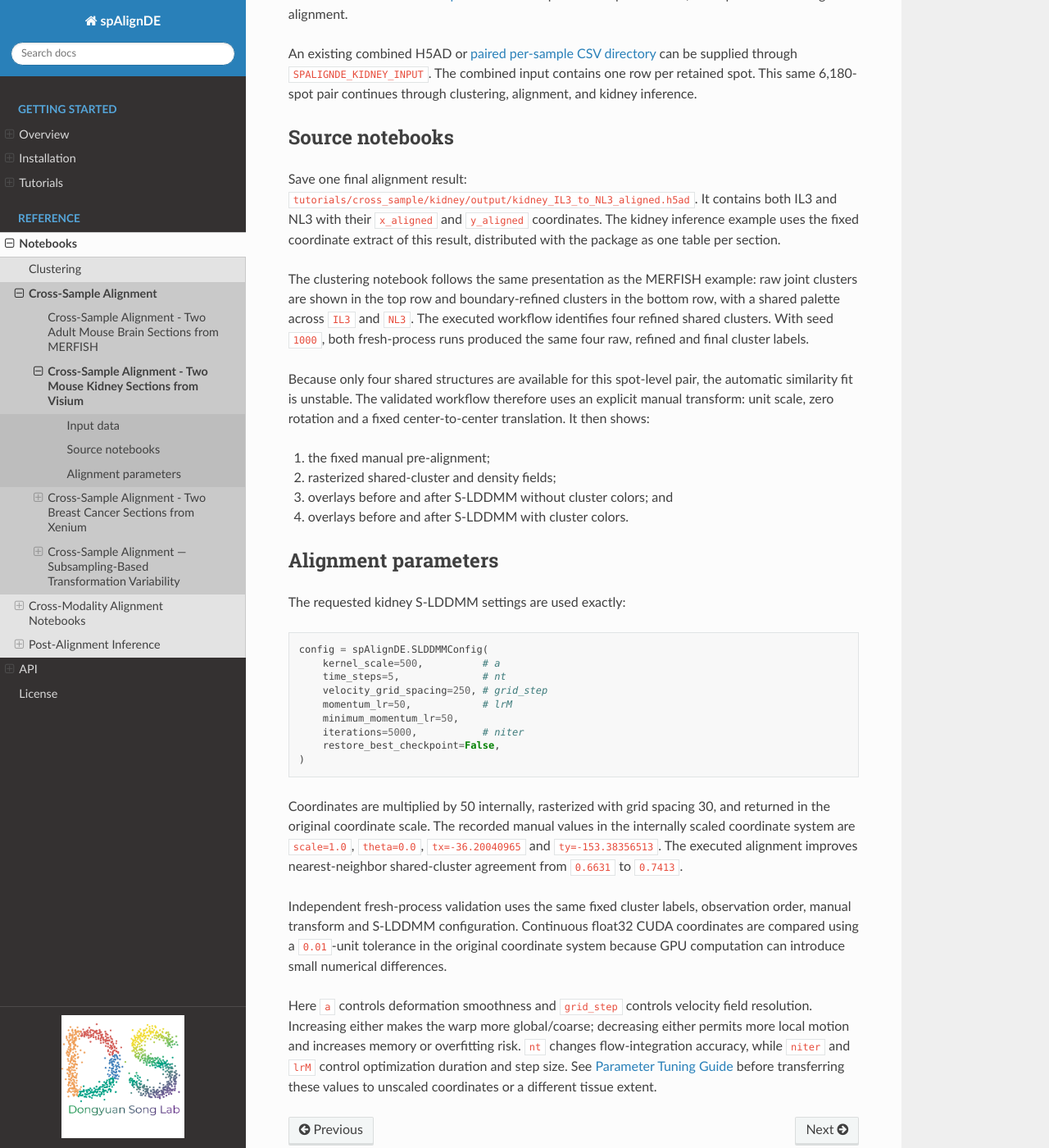
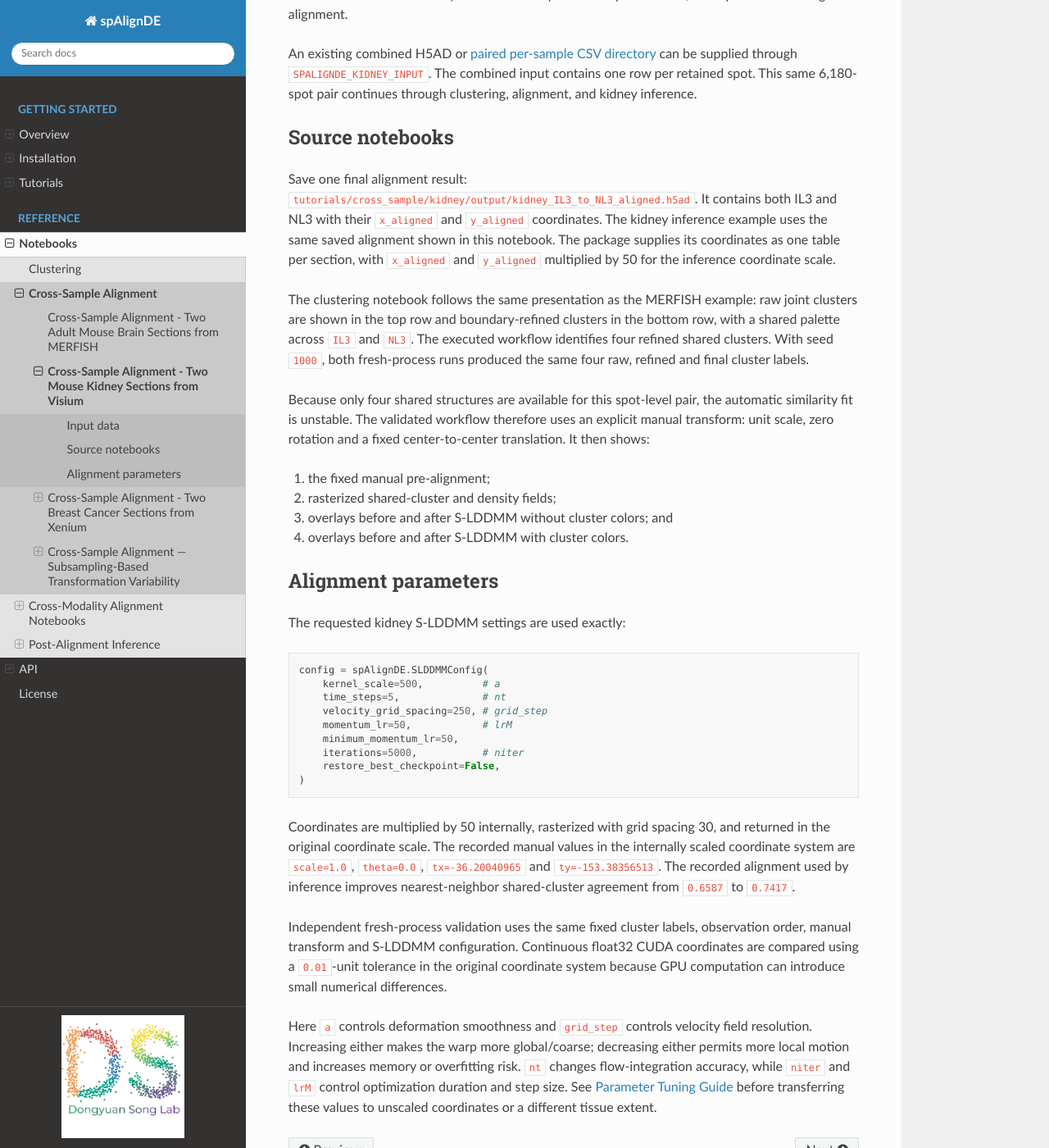
Before and after one commit to dsong-lab/spAlignDE, a Sphinx documentation site: the page built from docs/source/source_notebooks/cross_sample_alignment_mouse_kidney.rst, in a window 1280 px wide and 1400 px high, scrolled down 760 px. Shown: the whole window at 82% size. Built offline with Sphinx 7.4.7 and the Read the Docs theme 3.1.0, drawn with Linux system fonts in a browser that asks for light colours; pages that are not in the unit, such as notebooks, are missing from menus.

Commit message:
Use the inference coordinate run for kidney alignment figures [skip ci]

```diff
--- a/docs/source/source_notebooks/cross_sample_alignment_mouse_kidney.rst
+++ b/docs/source/source_notebooks/cross_sample_alignment_mouse_kidney.rst
@@ -49,8 +49,9 @@ Save one final alignment result:
 ``tutorials/cross_sample/kidney/output/kidney_IL3_to_NL3_aligned.h5ad``.
 It contains both IL3 and NL3 with their ``x_aligned`` and ``y_aligned``
 coordinates. The :doc:`kidney inference example <post_alignment_inference_nb>`
-uses the fixed coordinate extract of this result, distributed with the package
-as one table per section.
+uses the same saved alignment shown in this notebook. The package supplies
+its coordinates as one table per section, with ``x_aligned`` and
+``y_aligned`` multiplied by 50 for the inference coordinate scale.
 
 The clustering notebook follows the same presentation as the MERFISH example:
 raw joint clusters are shown in the top row and boundary-refined clusters in
@@ -89,8 +90,9 @@ The requested kidney S-LDDMM settings are used exactly:
 Coordinates are multiplied by 50 internally, rasterized with grid spacing 30,
 and returned in the original coordinate scale. The recorded manual values in
 the internally scaled coordinate system are ``scale=1.0``, ``theta=0.0``,
-``tx=-36.20040965`` and ``ty=-153.38356513``. The executed alignment improves
-nearest-neighbor shared-cluster agreement from ``0.6631`` to ``0.7413``.
+``tx=-36.20040965`` and ``ty=-153.38356513``. The recorded alignment used by
+inference improves nearest-neighbor shared-cluster agreement from ``0.6587``
+to ``0.7417``.
 
 Independent fresh-process validation uses the same fixed cluster labels,
 observation order, manual transform and S-LDDMM configuration. Continuous
--- a/docs/source/tutorials/reproducibility.rst
+++ b/docs/source/tutorials/reproducibility.rst
@@ -70,7 +70,7 @@ The main fixed-seed examples produced:
    :widths: 55 45
 
    * - Workflow
-     - Fresh validation result
+     - Recorded result
    * - MERFISH S2R1 single clustering
      - 25 final structures.
    * - ST to Allen CCF slice 675
@@ -82,7 +82,7 @@ The main fixed-seed examples produced:
    * - MERFISH S2R3 to S2R2
      - 27 refined shared structures.
    * - Kidney IL3 to NL3
-     - 4 structures and label agreement ``0.6631`` to ``0.7413``.
+     - 4 structures and label agreement ``0.6587`` to ``0.7417``, using the same saved coordinates as kidney inference.
    * - Breast cancer Rep2 to Rep1
      - 10 shared structures.
    * - MERFISH alignment uncertainty
```
Also changed, not shown: 1 other file.
